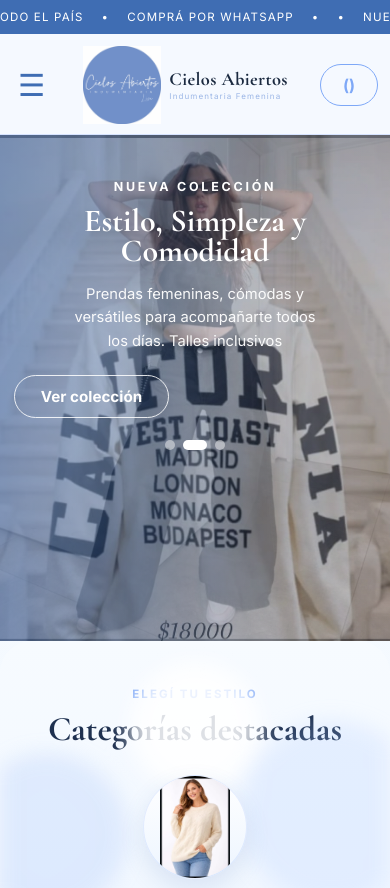
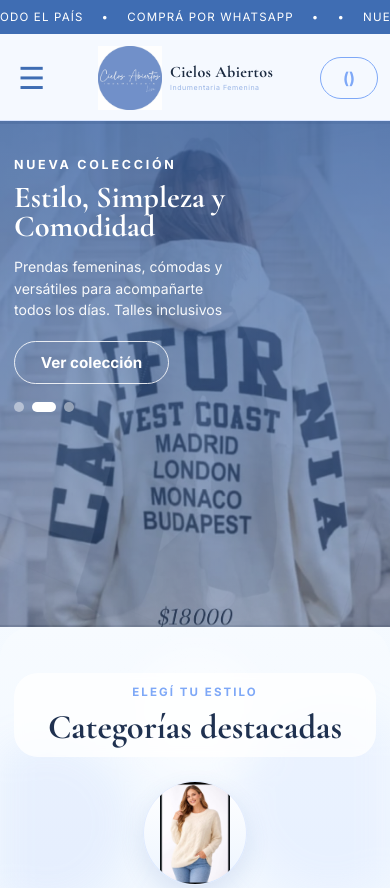
Before and after one commit to Micaelarombola/Cielosabiertos-vb, a plain HTML site: page index.html in a window 390 px wide. Shown: the top 888 px of the page. Drawn offline with nearby package versions, Linux system fonts and the light colour scheme; no server answers.

Commit message:
modif responsive

```diff
--- a/style.css
+++ b/style.css
@@ -412,31 +412,50 @@ button{
   background:linear-gradient(180deg,#f7fbff 0%,#eaf3ff 55%,#f5f9ff 100%);
   overflow:hidden;
   border-radius:32px;
+  isolation:isolate;
 }
+
 
 .section-cats-home::before{
   content:"";
   position:absolute;
   inset:0;
   background:
-    radial-gradient(circle at 12% 18%, rgba(126,168,247,.18) 0 8%, transparent 9%),
-    radial-gradient(circle at 85% 16%, rgba(169,199,255,.22) 0 9%, transparent 10%),
-    radial-gradient(circle at 50% 8%, rgba(255,255,255,.85) 0 6%, transparent 7%);
+    radial-gradient(circle at 12% 18%, rgba(126,168,247,.10) 0 8%, transparent 9%),
+    radial-gradient(circle at 85% 16%, rgba(169,199,255,.12) 0 9%, transparent 10%),
+    radial-gradient(circle at 50% 8%, rgba(255,255,255,.45) 0 6%, transparent 7%);
   pointer-events:none;
   opacity:1;
-  filter:blur(10px);
+  filter:blur(18px);
+  z-index:0;
 }
+
+
 
 .section-cats-home::after{
   content:"";
   position:absolute;
   inset:0;
   background:
-    radial-gradient(circle at 30% 80%, rgba(126,168,247,.18) 0 12%, transparent 13%),
-    radial-gradient(circle at 70% 70%, rgba(169,199,255,.18) 0 12%, transparent 13%);
+    radial-gradient(circle at 30% 80%, rgba(126,168,247,.10) 0 12%, transparent 13%),
+    radial-gradient(circle at 70% 70%, rgba(169,199,255,.10) 0 12%, transparent 13%);
   pointer-events:none;
+  filter:blur(20px);
+  z-index:0;
+}
+.section-cats-home .section-head,
+.section-cats-home .home-categories{
+  position:relative;
+  z-index:2;
 }
 
+.section-cats-home .section-head.center{
+  background:rgba(255,255,255,.72);
+  backdrop-filter:blur(4px);
+  border-radius:24px;
+  padding:14px 10px;
+  margin-bottom:24px;
+}
 .home-categories{
   display:grid;
   grid-template-columns:repeat(6, 1fr);
@@ -1182,21 +1201,31 @@ button{
   .brand{
     justify-self:center;
     gap:10px;
+    min-width:0;
   }
 
   .brand-logo{
-    width:78px;
-    height:78px;
+    width:72px;
+    height:72px;
+    flex-shrink:0;
+  }
+
+  .brand-copy{
+    min-width:0;
+    line-height:1.05;
   }
 
   .brand-name{
-    font-size:1.9rem;
+    font-size:1.45rem;
     line-height:1;
+    white-space:nowrap;
   }
 
   .brand-sub{
-    font-size:.68rem;
-    letter-spacing:.2em;
+    font-size:.52rem;
+    letter-spacing:.12em;
+    margin-top:4px;
+    white-space:nowrap;
   }
 
   .cart-button{
@@ -1210,7 +1239,7 @@ button{
   }
 
   .hero{
-    min-height:72vh;
+    min-height:68vh;
   }
 
   .hero-slider-bg img{
@@ -1220,42 +1249,48 @@ button{
     bottom:0;
     object-fit:cover;
     object-position:center top;
-    opacity:.45;
+    opacity:.20;
   }
 
   .hero-overlay{
-    background:linear-gradient(90deg, rgba(63,109,179,.52) 0%, rgba(63,109,179,.34) 38%, rgba(63,109,179,.16) 65%, rgba(63,109,179,.06) 100%);
+    background:linear-gradient(
+      180deg,
+      rgba(63,109,179,.72) 0%,
+      rgba(63,109,179,.58) 45%,
+      rgba(63,109,179,.40) 100%
+    );
   }
 
   .hero::before,
   .hero::after{
-    opacity:.18;
-    filter:blur(22px);
+    opacity:.10;
+    filter:blur(24px);
   }
 
   .hero-content{
-    padding:54px 16px 30px;
+    padding:48px 18px 28px;
     display:flex;
     flex-direction:column;
-    align-items:center;
-    text-align:center;
+    align-items:flex-start;
+    text-align:left;
   }
 
   .hero h1{
-    max-width:290px;
-    font-size:2.65rem;
+    max-width:280px;
+    font-size:2.35rem;
+    line-height:.95;
   }
 
   .hero-text{
-    max-width:290px;
+    max-width:280px;
     font-size:.98rem;
     line-height:1.65;
-    margin-top:16px;
+    margin-top:14px;
   }
 
   .hero-actions{
-    margin-top:22px;
-    width:100%;
+    margin-top:20px;
+    width:auto;
   }
 
   .hero-actions .btn{
@@ -1265,7 +1300,7 @@ button{
   }
 
   .hero-dots{
-    margin-top:22px;
+    margin-top:18px;
   }
 
   .section{
@@ -1275,6 +1310,20 @@ button{
   .section h2{
     font-size:2.5rem;
     line-height:.98;
+  }
+
+  .section-cats-home .section-head,
+  .section-cats-home .home-categories{
+    position:relative;
+    z-index:2;
+  }
+
+  .section-cats-home .section-head.center{
+    background:rgba(255,255,255,.76);
+    backdrop-filter:blur(4px);
+    border-radius:24px;
+    padding:14px 10px;
+    margin-bottom:24px;
   }
 
   .home-categories{
@@ -1330,30 +1379,30 @@ button{
   }
 
   .brand-logo{
-    width:70px;
-    height:70px;
+    width:68px;
+    height:68px;
   }
 
   .brand-name{
-    font-size:1.15rem;
+    font-size:1.08rem;
   }
 
   .brand-sub{
-    font-size:.5rem;
-    letter-spacing:.14em;
+    font-size:.48rem;
+    letter-spacing:.10em;
   }
 
   .hero{
-    min-height:66vh;
+    min-height:64vh;
   }
 
   .hero-content{
-    padding:44px 14px 26px;
+    padding:42px 14px 24px;
   }
 
   .hero h1{
     max-width:250px;
-    font-size:2.15rem;
+    font-size:2.1rem;
   }
 
   .hero-text{
@@ -1403,6 +1452,10 @@ button{
   .text-card{
     padding:28px 22px;
   }
+
+  .section-cats-home .section-head.center{
+    padding:12px 8px;
+  }
 }
 
 @media (max-width:480px){
@@ -1411,19 +1464,23 @@ button{
     gap:8px;
   }
 
+  .brand{
+    gap:8px;
+  }
+
   .brand-logo{
-    width:78px;
-    height:78px;
+    width:64px;
+    height:64px;
   }
 
   .brand-name{
-    font-size:1.15rem;
+    font-size:1rem;
     line-height:1;
   }
 
   .brand-sub{
-    font-size:.5rem;
-    letter-spacing:.14em;
+    font-size:.44rem;
+    letter-spacing:.08em;
   }
 
   .hero{
@@ -1432,11 +1489,22 @@ button{
 
   .hero-slider-bg img{
     object-position:center top;
-    opacity:.38;
+    opacity:.16;
+  }
+
+  .hero-content{
+    padding:36px 14px 24px;
   }
 
   .hero h1{
-    font-size:2rem;
+    max-width:230px;
+    font-size:1.9rem;
+  }
+
+  .hero-text{
+    max-width:230px;
+    font-size:.88rem;
+    line-height:1.55;
   }
 
   .home-categories,
```
